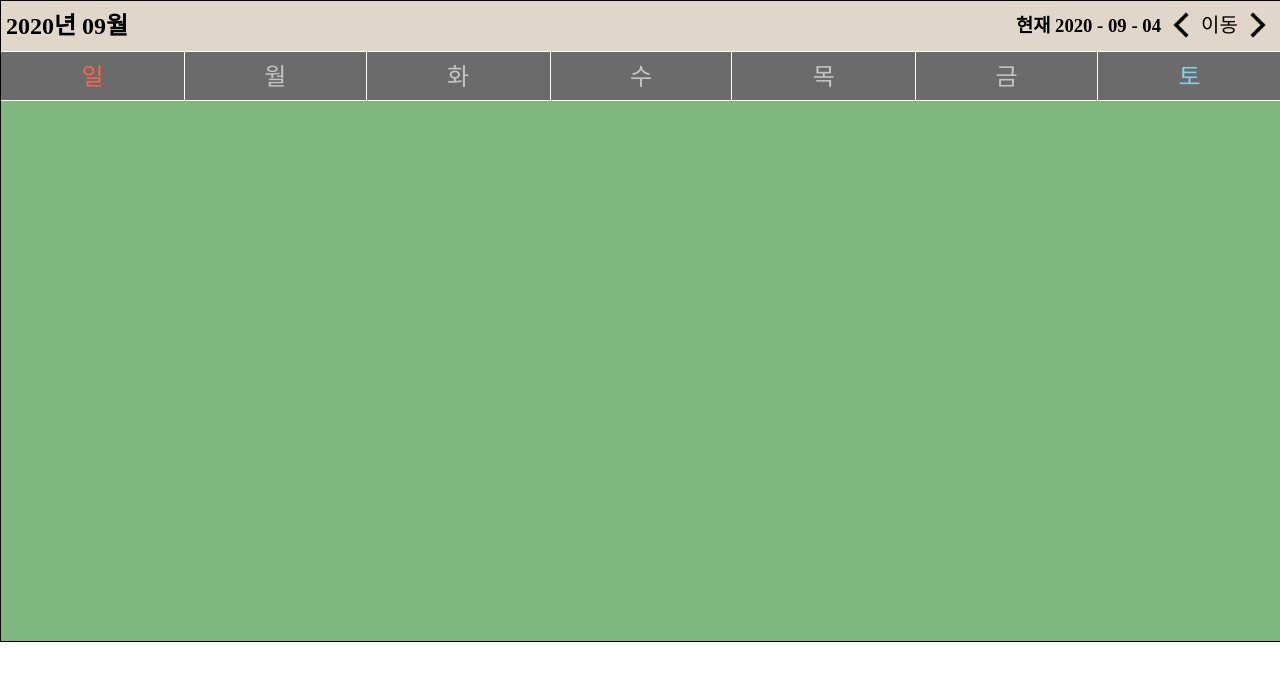
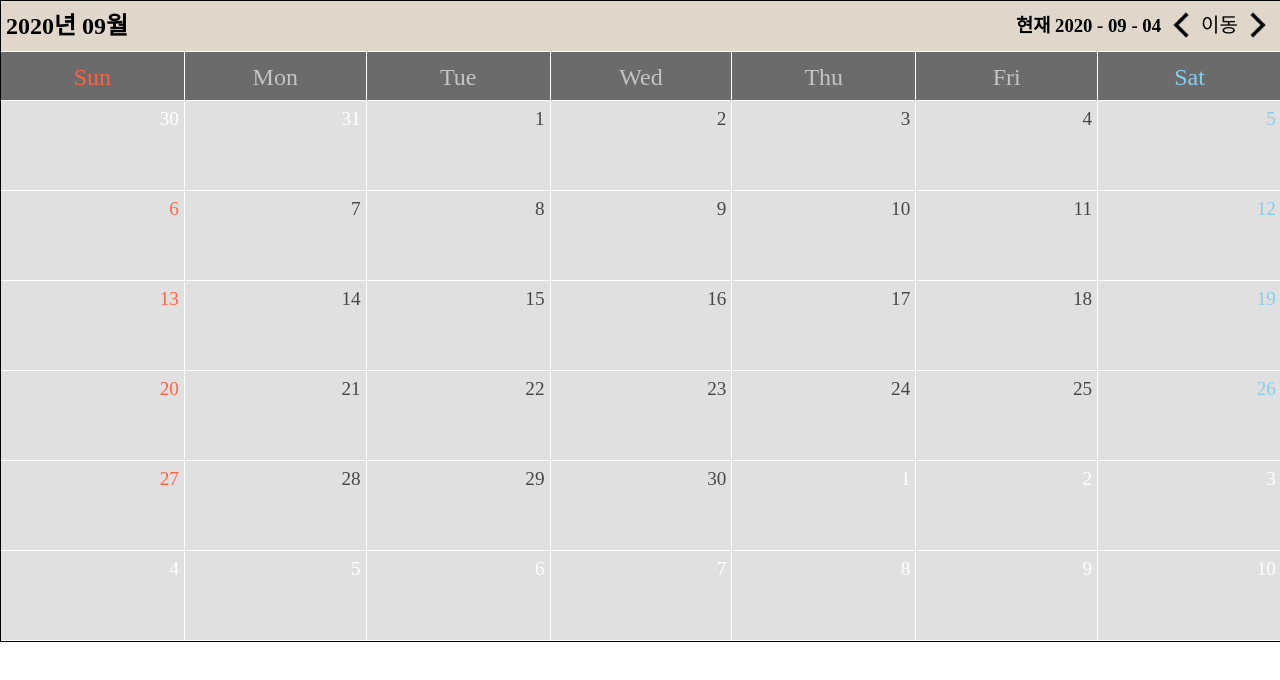
Before and after one commit to hokidoki/calendar-ex, a React (Create React App) app: page / in a window 1280 px wide. Shown: the top 680 px of the page. Built offline with nearby package versions, Linux system fonts and the light colour scheme.

Commit message:
showing the right calendar

```diff
--- a/src/App.js
+++ b/src/App.js
@@ -20,7 +20,6 @@ export default class App extends Component {
     }
 
     render() {
-
         return (
             <div className="test-layout">
                 <div className="RCA-app-container">
@@ -28,7 +27,7 @@ export default class App extends Component {
                         today={this.state.today.format("현재 YYYY - MM - DD")}
                         moveMonth={this.moveMonth}
                     />
-                    <Calendar />
+                    <Calendar YM={this.state.calendarYM.format("YYYY-MM-DD")}/>
                 </div>
             </div>
         )
--- a/src/Calendar.js
+++ b/src/Calendar.js
@@ -1,43 +1,44 @@
 import React, { Component } from 'react'
+import moment from 'moment';
 
 class DateHeader extends Component {
 
   dateToArray = (dates) => {
-    if(Array.isArray(dates)){
+    if (Array.isArray(dates)) {
       return dates
-    }else if(typeof dates === "string"){
+    } else if (typeof dates === "string") {
       return dates.split(',')
-    }else{
+    } else {
       return ["일", "월", "화", "수", "목", "금", "토"]
     }
   }
 
   mapArrayToDate = (dateArray) => {
-    try{
-      if(dateArray.length !== 7){
+    try {
+      if (dateArray.length !== 7) {
         console.log(new Error("dates props must be had 7 date"))
         dateArray = ["일", "월", "화", "수", "목", "금", "토"]
       }
 
       return dateArray.map((date, index) => {
-        const className = ()=>{
+        const className = () => {
           let className = "RCA-calendar-date-component";
-          if(index === 0){
+          if (index === 0) {
             return className + " date-sun"
-          }else if(index === 6){
+          } else if (index === 6) {
             return className + " date-sat"
-          }else{
+          } else {
             return className + " date-weekday"
           }
         }
         return (
-          <div className={className()} key={"RCA-header-"+date}>
+          <div className={className()} key={"RCA-header-" + date}>
             {date}
           </div>
         )
       })
-    }catch{
-      throw new Error("date must be string ")
+    } catch{
+      throw new Error("date must be string or component")
     }
   }
 
@@ -50,13 +51,92 @@ class DateHeader extends Component {
   }
 }
 
+class Week extends Component {
 
-export default class Calendar extends Component {
+  state = {}
+
+  Days = (firstDayFormat) => {
+    const _days = [];
+
+    for (let i = 0; i < 7; i++) {
+
+      const Day = moment(firstDayFormat).add('d', i);
+      _days.push({
+        yearMonthDayFormat: Day.format("YYYY-MM-DD"),
+        getDay: Day.format('D'),
+        isHolyDay: false
+      });
+    }
+
+    return _days;
+  }
+
+  mapDaysToComponents = (Days,calendarMonthYear ,fn = () => { }) => {
+
+    const thisMonth = moment(calendarMonthYear);
+
+    return Days.map((dayInfo, i) => {
+
+      let className = "date-weekday-label";
+
+      if (!thisMonth.isSame(dayInfo.yearMonthDayFormat,'month')) {
+        className = "date-notThisMonth";
+      } else if (i === 0) {
+        className = "date-sun"
+      }else if(i===6){
+        className ="date-sat"
+      }
+
+      return (
+        <div className={"RCA-calendar-day " + className} onClick={() => fn(dayInfo.yearMonthDayFormat)}>
+          <label className="RCA-calendar-day-label">
+            {dayInfo.getDay}
+          </label>
+          {/* <label className="RCA-calendar-day">{dayInfo.getDay}</label> */}
+        </div>
+      )
+    })
+  }
+
+
+
   render() {
     return (
-      <div className="RCA-calendar-container">
-        <DateHeader />
+      <div className="RCA-calendar-week">
+        {this.mapDaysToComponents(this.Days(this.props.firstDayOfThisWeekformat),this.props.ymOfThisCalendar)}
       </div>
     )
   }
 }
+
+export default class Calendar extends Component {
+
+  Weeks = (monthYear) => {
+    const firstDayOfMonth = moment(monthYear).startOf('month');
+    const firstDateOfMonth = firstDayOfMonth.get('d');
+
+    const firstDayOfWeek = firstDayOfMonth.clone().add('d', -firstDateOfMonth);
+    // const lastDayOfThisCalendar = dayOfThisCalendar.clone().add('d', 6 * 7);
+
+    const _Weeks = [];
+
+    for (let i = 0; i < 6; i++) {
+      _Weeks.push((
+        <Week key={`RCA-calendar-week-${i}`}
+        ymOfThisCalendar={firstDayOfMonth.format("YYYY-MM")}
+        firstDayOfThisWeekformat={firstDayOfWeek.clone().add('d', i * 7).format("YYYY-MM-DD")} />
+      ))
+    }
+    return _Weeks
+  }
+
+
+  render() {
+    return (
+      <div className="RCA-calendar-container">
+        <DateHeader dates={"Sun, Mon, Tue, Wed, Thu, Fri, Sat"} />
+        {this.Weeks(this.props.YM)}
+      </div>
+    )
+  }
+}
--- a/src/style/RCA.css
+++ b/src/style/RCA.css
@@ -76,7 +76,9 @@
 
 .RCA-calendar-container{
     flex-grow: 1;
-    background-color:  rgb(127, 184, 127)
+    /* background-color:  rgb(127, 184, 127); */
+    display: flex;
+    flex-direction: column;
 }
 
 /* calendar-header */
@@ -114,3 +116,47 @@
 .date-sat{
     color: skyblue;
 }
+
+/* calendar */
+.RCA-calendar-day-container{
+    flex-grow: 1;
+    display : flex;
+    flex-wrap: wrap;
+}
+
+.RCA-calendar-day{
+    box-sizing: border-box;
+    position: relative;
+    flex-basis: 14.2857143%;
+    border: 0.1px solid white;
+    border-top: none;
+    background-color: rgb(225,224,224);
+}
+
+.RCA-calendar-week{
+    display: flex;
+    flex-grow: 1;
+}
+
+.RCA-calendar-day:nth-child(odd){
+    border-left : none;
+    border-right: none;
+}
+
+.RCA-calendar-day-label{
+    display: inline-block;
+    font-size: 1.2rem;
+    position: absolute;
+    text-align: center;
+    line-height: 25px;
+    top : 5px;
+    right: 5px;
+}
+
+.date-weekday-label{
+    color : rgb(71, 71, 71)
+}
+
+.date-notThisMonth{
+    color: rgb(255, 255, 255);
+}
```
